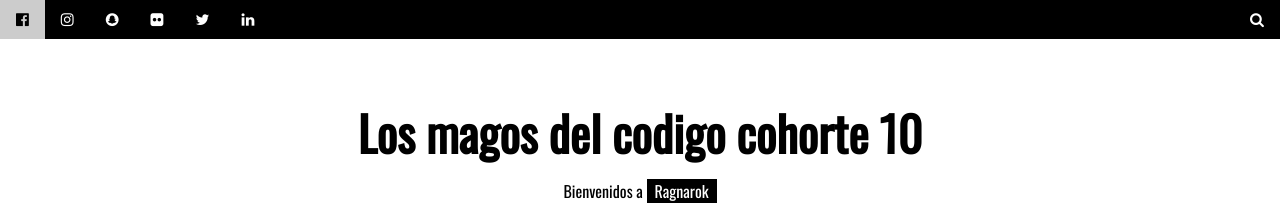
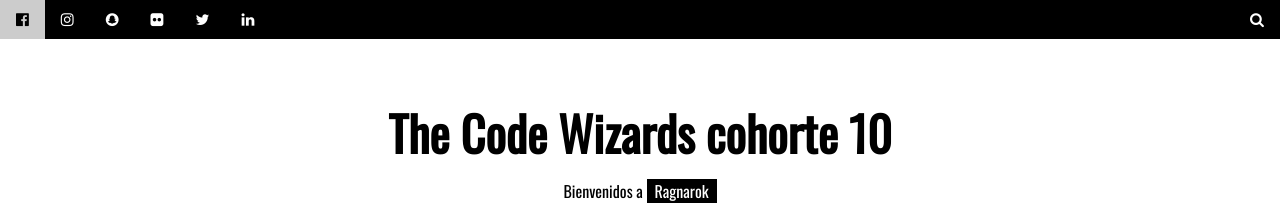
Before and after one commit to wjulifajarb/blogtributo, a plain HTML site: page index.html in a window 1280 px wide. Shown: the top 223 px of the page. Drawn offline with nearby package versions, Linux system fonts and the light colour scheme.

Commit message:
Modificando titulo de la web

```diff
--- a/index.html
+++ b/index.html
@@ -38,7 +38,7 @@ and is wrapped around the whole page content, except for the footer in this exam
 
   <!-- Header -->
   <header class="w3-container w3-center w3-padding-48 w3-white">
-    <h1 class="w3-xxxlarge"><b>Los magos del codigo cohorte 10</b></h1>
+    <h1 class="w3-xxxlarge"><b>The Code Wizards cohorte 10</b></h1>
     <h6>Bienvenidos a <span class="w3-tag">Ragnarok</span></h6>
   </header>
 
```
